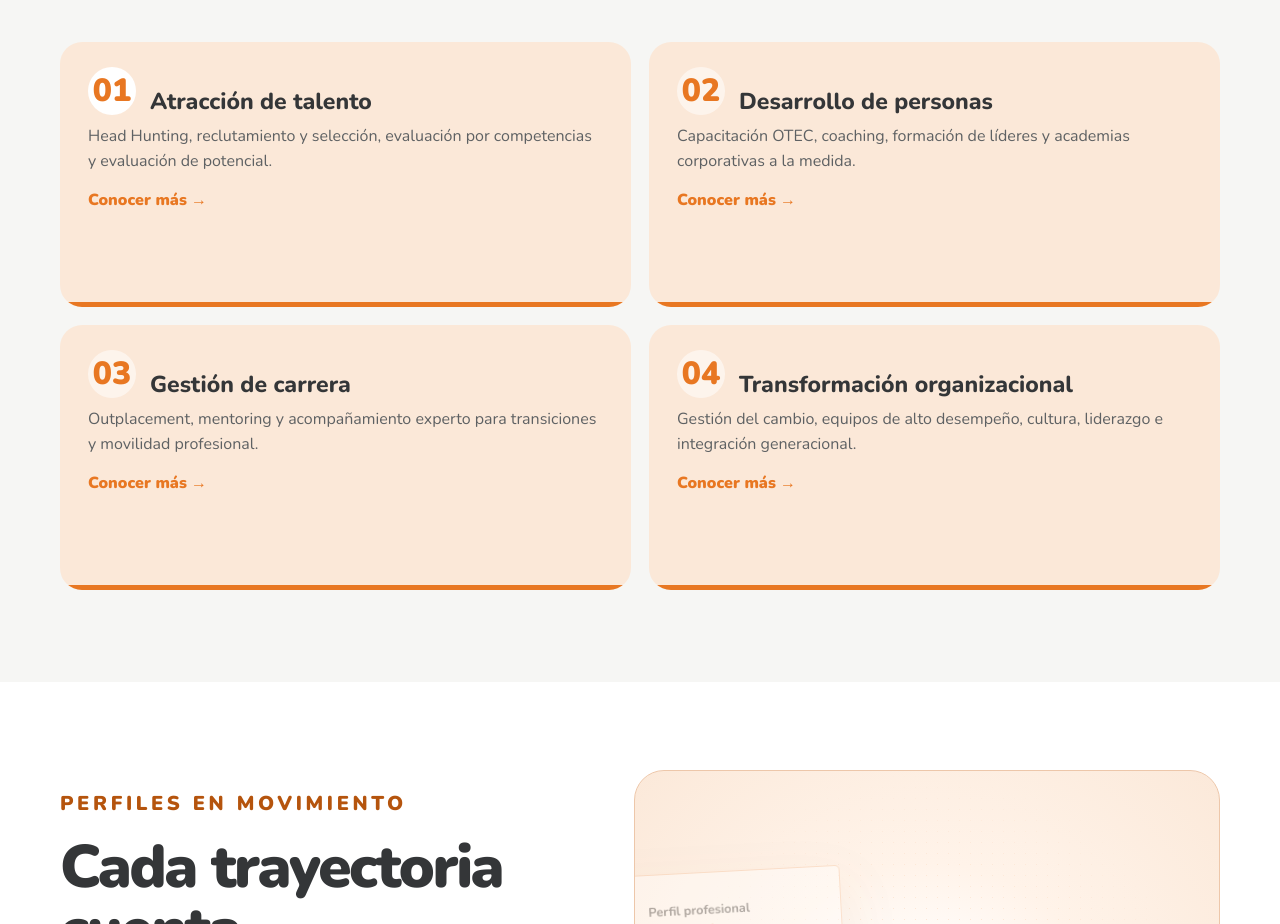
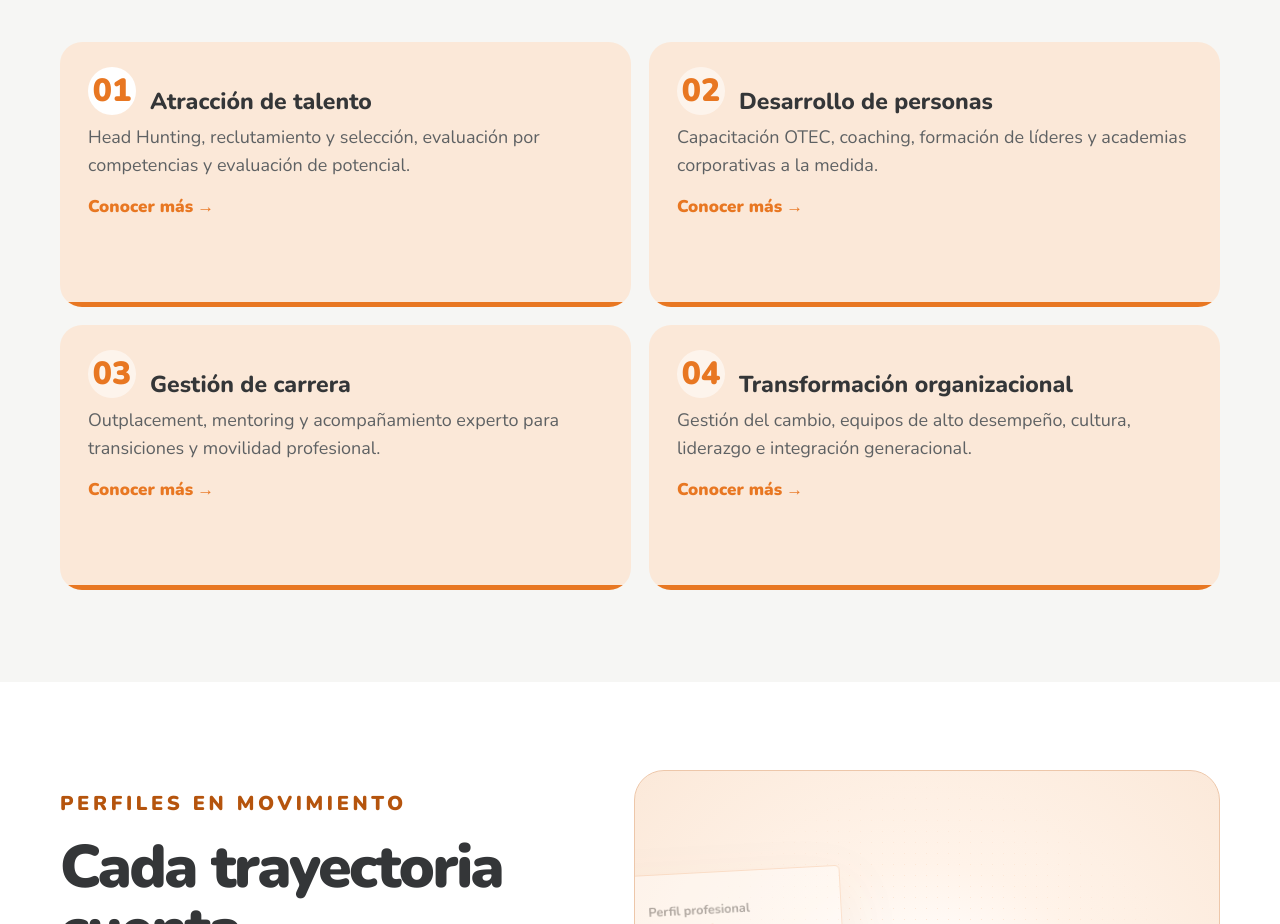
Before and after one commit to josepueblarosalesph/adconsulting, a Next.js app: page / in a window 1280 px wide. Shown: the part 2420-3344 px from the top of the page. Built offline with nearby package versions, Linux system fonts and the light colour scheme.

Commit message:
Aumenta textos secundarios de tarjetas

```diff
--- a/app/globals.css
+++ b/app/globals.css
@@ -512,6 +512,8 @@ details[open] .mobile-menu-icon i:last-child{transform:translateY(-7px) rotate(-
 .corp-service-grid article>span{display:inline-flex;width:48px;height:48px;align-items:center;justify-content:center;align-self:start;margin:0;color:var(--co)!important;text-align:center;line-height:1}
 .corp-service-grid h3{display:block;align-self:start;margin:8px 0 12px}
 .corp-service-grid article>p,.corp-service-grid article>a{grid-column:1/-1}
+.corp-service-grid article>p{font-size:18px;line-height:1.55}
+.corp-service-grid article>a{font-size:17px}
 .corp-services-spectrum>h2 .corp-services-title-line{display:block;white-space:nowrap}
 .corp-services-spectrum>h2 .corp-services-title-line{color:var(--co-ink)!important}
 .corp-services-spectrum>h2 em{font-style:normal;color:var(--co)}
```
